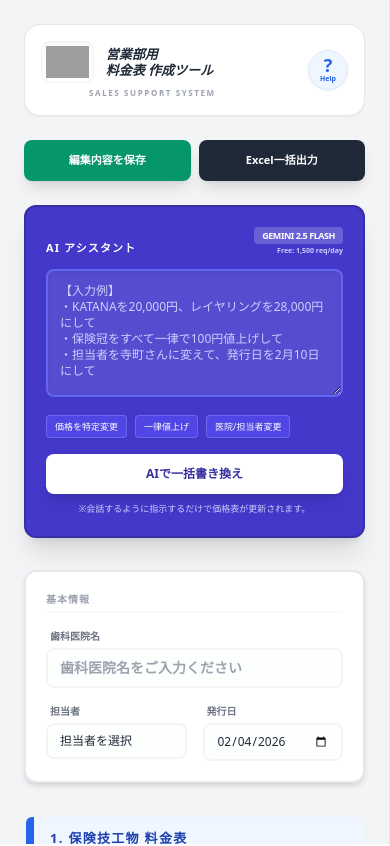
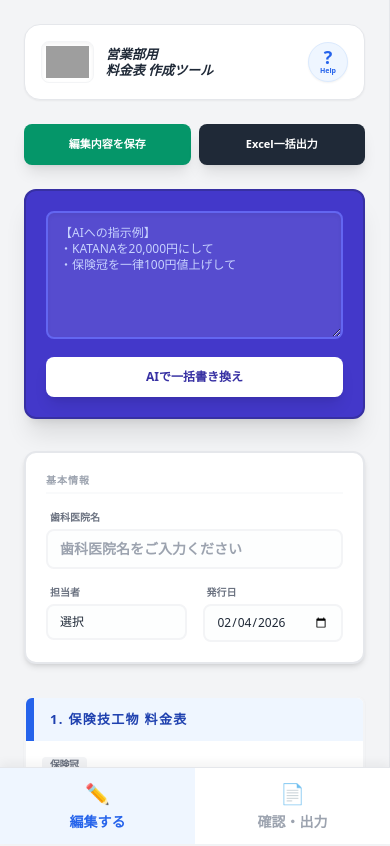
Before and after one commit to mystarz260116/mystarz-pricelist, a React (Vite) app: page / in a window 390 px wide. Shown: the top 846 px of the page. Built offline with nearby package versions, Linux system fonts and the light colour scheme; grey boxes are pictures that could not be loaded.

Commit message:
feat: Implement mobile view mode and scaling
Adds a mobile view mode to switch between editing and preview.
Implements CSS scaling for A4 pages to fit smaller screens, improving mobile usability.
Resets view mode to 'edit' when loading clinic data.

```diff
--- a/App.tsx
+++ b/App.tsx
@@ -1,4 +1,3 @@
-
 import React, { useState, useCallback, useEffect } from 'react';
 import { PriceListData, PriceCategory } from './types';
 import { INITIAL_PRICE_DATA } from './constants';
@@ -16,6 +15,8 @@ const App: React.FC = () => {
   const [showEditor, setShowEditor] = useState(true);
   const [showGuide, setShowGuide] = useState(false);
   const [savedLists, setSavedLists] = useState<PriceListData[]>([]);
+  // モバイル用の表示モード切り替え ('edit' or 'preview')
+  const [mobileViewMode, setMobileViewMode] = useState<'edit' | 'preview'>('edit');
 
   useEffect(() => {
     const stored = localStorage.getItem(STORAGE_KEY);
@@ -76,6 +77,7 @@ const App: React.FC = () => {
   const handleLoadClinic = (clinicData: PriceListData) => {
     if (confirm(`${clinicData.clinic.name} のデータを読み込みますか？`)) {
       setData(JSON.parse(JSON.stringify(clinicData)));
+      setMobileViewMode('edit'); // 読み込み時は編集画面へ
     }
   };
 
@@ -109,7 +111,6 @@ const App: React.FC = () => {
 
   const renderPriceInputs = (catId: string, itemIdx: number, price: string, themeColor: string) => {
     const segments = price.split(/(\s\/\s|～)/);
-
     const inputFocusClasses: {[key: string]: string} = {
       blue: 'focus:ring-blue-500 border-blue-200',
       green: 'focus:ring-emerald-500 border-emerald-200',
@@ -126,17 +127,11 @@ const App: React.FC = () => {
       <div className="flex items-center gap-1 flex-wrap justify-end">
         {segments.map((seg, sIdx) => {
           if (seg === ' / ' || seg === '～') {
-            return (
-              <span key={sIdx} className="text-gray-400 font-black text-[11px] px-0.5">
-                {seg.trim()}
-              </span>
-            );
+            return <span key={sIdx} className="text-gray-400 font-black text-[11px] px-0.5">{seg.trim()}</span>;
           }
-
           const match = seg.match(/^([^0-9]*[\d,]+)(.*)$/);
           const value = match ? match[1] : seg;
           const suffix = match ? match[2] : "";
-
           return (
             <div key={sIdx} className="flex items-center gap-0.5">
               <input
@@ -145,11 +140,7 @@ const App: React.FC = () => {
                 value={value}
                 onChange={(e) => updateSegment(sIdx, e.target.value, suffix)}
               />
-              {suffix && (
-                <span className="text-[9px] text-gray-400 font-bold whitespace-nowrap bg-gray-100/50 px-1 rounded">
-                  {suffix}
-                </span>
-              )}
+              {suffix && <span className="text-[9px] text-gray-400 font-bold whitespace-nowrap bg-gray-100/50 px-1 rounded">{suffix}</span>}
             </div>
           );
         })}
@@ -179,9 +170,7 @@ const App: React.FC = () => {
               <div className="space-y-3">
                 {cat.items.map((item, idx) => (
                   <div key={idx} className="flex items-center gap-2 group">
-                    <span className="text-[10px] text-gray-600 flex-1 truncate group-hover:text-gray-900 transition-colors">
-                      {item.name}
-                    </span>
+                    <span className="text-[10px] text-gray-600 flex-1 truncate group-hover:text-gray-900 transition-colors">{item.name}</span>
                     {renderPriceInputs(cat.id, idx, item.price, themeColor)}
                   </div>
                 ))}
@@ -205,55 +194,20 @@ const App: React.FC = () => {
   ];
 
   return (
-    <div className="flex flex-col md:flex-row min-h-screen overflow-x-hidden">
+    <div className="flex flex-col md:flex-row min-h-screen overflow-x-hidden bg-gray-100">
       {/* 使い方ガイドモーダル */}
       {showGuide && (
         <div className="fixed inset-0 z-[100] bg-black/60 backdrop-blur-sm flex items-center justify-center p-4">
           <div className="bg-white rounded-3xl w-full max-w-2xl max-h-[90vh] overflow-y-auto shadow-2xl border border-white/20">
             <div className="sticky top-0 bg-white border-b p-6 flex justify-between items-center z-10 rounded-t-3xl">
-              <h2 className="text-xl font-black text-gray-800 flex items-center gap-2">
-                使い方ガイド <span className="text-xs bg-gray-100 px-2 py-1 rounded-full text-gray-400 font-bold italic text-blue-500">Free Ver.</span>
-              </h2>
+              <h2 className="text-xl font-black text-gray-800 flex items-center gap-2">使い方ガイド <span className="text-xs bg-gray-100 px-2 py-1 rounded-full text-gray-400 font-bold italic text-blue-500">Free Ver.</span></h2>
               <button onClick={() => setShowGuide(false)} className="w-10 h-10 flex items-center justify-center rounded-full bg-gray-100 hover:bg-gray-200 text-gray-600 text-2xl font-bold transition-transform active:scale-90">×</button>
             </div>
             <div className="p-8 space-y-10">
               <section className="bg-blue-50 p-6 rounded-2xl border border-blue-100 space-y-3">
-                <h3 className="font-black text-blue-800 text-lg flex items-center gap-2">
-                  <span className="text-2xl">🎯</span> 導入の背景と目的
-                </h3>
-                <p className="text-sm text-blue-900/80 leading-relaxed font-medium">
-                  手書きや転記によるミスを防ぎ、営業が現場で即座に正確な料金表を作成できる環境を整えることで、**「事務・営業双方の負担を最小化する」**ことを目的としています。
-                </p>
+                <h3 className="font-black text-blue-800 text-lg flex items-center gap-2">🎯 導入の背景と目的</h3>
+                <p className="text-sm text-blue-900/80 leading-relaxed font-medium">事務・営業双方の負担を最小化することを目的としています。</p>
               </section>
-
-              <section className="space-y-4">
-                <div className="flex items-center gap-3">
-                  <div className="w-8 h-8 rounded-full bg-blue-600 text-white flex items-center justify-center font-bold shadow-md">1</div>
-                  <h3 className="font-bold text-gray-800 text-lg">金額の修正方法（手動）</h3>
-                </div>
-                <p className="text-sm text-gray-600 leading-relaxed pl-11">
-                  項目ごとの金額をクリックすると直接入力できます。<br/>
-                  <span className="font-bold text-blue-600">「3,000 ～ 8,000」</span>や<br/>
-                  <span className="font-bold text-blue-600">「2,500 / １箇所」</span>のような単位付きも、数字の部分だけを書き換えるだけで自動で反映されます。
-                </p>
-              </section>
-
-              <section className="space-y-4">
-                <div className="flex items-center gap-3">
-                  <div className="w-8 h-8 rounded-full bg-indigo-600 text-white flex items-center justify-center font-bold shadow-md">2</div>
-                  <h3 className="font-bold text-gray-800 text-lg">AIで一括書き換え 🤖</h3>
-                </div>
-                <div className="bg-indigo-50 rounded-2xl p-6 pl-11 ml-11 border border-indigo-100">
-                  <p className="text-sm text-indigo-900 leading-relaxed mb-4 font-bold">
-                    左パネルの青いボックスに「会話するように」指示を書くだけ！
-                  </p>
-                  <ul className="text-xs space-y-2 text-indigo-700 list-disc list-inside font-medium">
-                    <li>「ジルコニアを全部2,000円値上げして」</li>
-                    <li>「担当者を○○に変更して、日付は今日にして」</li>
-                  </ul>
-                </div>
-              </section>
-
               <section className="space-y-6">
                 <div className="flex items-center gap-3">
                   <div className="w-8 h-8 rounded-full bg-orange-600 text-white flex items-center justify-center font-bold shadow-md">3</div>
@@ -261,69 +215,45 @@ const App: React.FC = () => {
                 </div>
                 <div className="pl-11 space-y-4">
                   <div className="bg-gray-50 border rounded-xl p-4 space-y-2 font-bold text-xs text-gray-700">
-                    <div className="flex items-start gap-2">
-                      <span className="bg-gray-800 text-white text-[10px] px-1.5 py-0.5 rounded font-bold mt-0.5 whitespace-nowrap">STEP 1</span>
-                      <p>「PDF出力・印刷」ボタンを押す</p>
-                    </div>
-                    <div className="flex items-start gap-2">
-                      <span className="bg-gray-800 text-white text-[10px] px-1.5 py-0.5 rounded font-bold mt-0.5 whitespace-nowrap">STEP 2</span>
-                      <p className="text-orange-600">【最重要】設定（または詳細設定）を開き、「背景のグラフィック」にチェックを入れる ✅</p>
-                    </div>
-                    <div className="flex items-start gap-2">
-                      <span className="bg-gray-800 text-white text-[10px] px-1.5 py-0.5 rounded font-bold mt-0.5 whitespace-nowrap">STEP 3</span>
-                      <p>プリンター選択から「PDF形式で保存」を選択して保存</p>
-                    </div>
-                  </div>
-
-                  <p className="text-[10px] text-gray-500 italic bg-gray-100 p-2 rounded">
-                    ※「背景のグラフィック」にチェックを入れないと、表の背景色やインプラントのオレンジ色が表示されません。
-                  </p>
-
-                  <div className="bg-red-50 p-6 rounded-2xl border-2 border-red-100 shadow-sm space-y-3">
-                    <h4 className="font-black text-red-600 flex items-center gap-2 text-sm uppercase">
-                      ⚠️ ボタンが反応しない・動かない場合
-                    </h4>
-                    <p className="text-xs text-red-900 leading-relaxed font-bold">
-                      LINEやメールのリンクから直接開くと、ブラウザの制限で印刷機能が動かないことがあります。
-                    </p>
-                    <div className="grid grid-cols-2 gap-2 mt-2">
-                       <div className="bg-white p-2 rounded-lg border border-red-200 text-center">
-                         <p className="text-[9px] text-gray-400 font-bold mb-1">iPhoneの方</p>
-                         <p className="text-[10px] text-blue-600 font-black italic underline">Safari</p>
-                       </div>
-                       <div className="bg-white p-2 rounded-lg border border-red-200 text-center">
-                         <p className="text-[9px] text-gray-400 font-bold mb-1">Androidの方</p>
-                         <p className="text-[10px] text-emerald-600 font-black italic underline">Chrome</p>
-                       </div>
-                    </div>
+                    <p className="text-orange-600">【最重要】設定を開き、「背景のグラフィック」にチェックを入れる ✅</p>
                   </div>
                 </div>
               </section>
-            </div>
-            <div className="p-6 bg-gray-50 text-center rounded-b-3xl">
-              <button onClick={() => setShowGuide(false)} className="bg-gray-800 text-white px-12 py-3 rounded-full font-bold text-sm hover:bg-black transition-all shadow-xl active:scale-95">理解しました！</button>
             </div>
           </div>
         </div>
       )}
 
-      <div className={`no-print w-full md:w-1/3 bg-gray-100 border-r p-6 overflow-y-auto h-screen ${!showEditor ? 'hidden' : ''}`}>
+      {/* モバイル用タブ切り替え（最下部固定） */}
+      <div className="md:hidden fixed bottom-0 left-0 right-0 bg-white border-t border-gray-200 z-[60] flex shadow-[0_-4px_10px_rgba(0,0,0,0.05)] no-print">
+        <button
+          onClick={() => setMobileViewMode('edit')}
+          className={`flex-1 py-3 text-sm font-black flex flex-col items-center gap-1 transition-colors ${mobileViewMode === 'edit' ? 'text-blue-600 bg-blue-50' : 'text-gray-400'}`}
+        >
+          <span className="text-xl">✏️</span>
+          <span>編集する</span>
+        </button>
+        <button
+          onClick={() => setMobileViewMode('preview')}
+          className={`flex-1 py-3 text-sm font-black flex flex-col items-center gap-1 transition-colors ${mobileViewMode === 'preview' ? 'text-orange-600 bg-orange-50' : 'text-gray-400'}`}
+        >
+          <span className="text-xl">📄</span>
+          <span>確認・出力</span>
+        </button>
+      </div>
+
+      {/* 左サイドバー（編集パネル） */}
+      <div className={`no-print w-full md:w-1/3 bg-gray-100 border-r p-6 overflow-y-auto h-screen md:block ${mobileViewMode === 'preview' ? 'hidden' : 'block'} pb-24 md:pb-6`}>
         <div className="mb-6 bg-white p-4 rounded-2xl shadow-sm border border-gray-200 flex justify-between items-center">
           <div className="flex flex-col gap-1">
             <div className="flex items-center gap-3">
               <div className="bg-white p-1 rounded-lg border border-gray-100 shadow-inner">
                 <img src="https://www.mystarz.co.jp/Mystarz%2dlogo.png" alt="MyStarz Logo" className="h-8 object-contain" />
               </div>
-              <h1 className="text-[13px] font-black text-gray-800 italic leading-tight">
-                営業部用<br/>料金表 作成ツール
-              </h1>
+              <h1 className="text-[13px] font-black text-gray-800 italic leading-tight">営業部用<br/>料金表 作成ツール</h1>
             </div>
-            <p className="text-[8px] text-gray-400 uppercase tracking-[0.2em] font-bold ml-12">Sales Support System</p>
           </div>
-          <button
-            onClick={() => setShowGuide(true)}
-            className="w-10 h-10 flex flex-col items-center justify-center bg-blue-50 hover:bg-blue-100 text-blue-600 rounded-full transition-all border border-blue-100 shadow-sm transform active:scale-90"
-          >
+          <button onClick={() => setShowGuide(true)} className="w-10 h-10 flex flex-col items-center justify-center bg-blue-50 hover:bg-blue-100 text-blue-600 rounded-full transition-all border border-blue-100 shadow-sm transform active:scale-90">
             <span className="text-lg font-bold leading-none">?</span>
             <span className="text-[7px] font-black">Help</span>
           </button>
@@ -334,38 +264,17 @@ const App: React.FC = () => {
           <button onClick={handleExportExcel} className="bg-gray-800 hover:bg-black text-white py-3 px-2 rounded-lg text-[11px] font-bold shadow-lg transition-all flex items-center justify-center gap-1.5 transform active:scale-95">Excel一括出力</button>
         </div>
 
+        {/* AI アシスタント */}
         <div className="mb-8 bg-indigo-700 p-5 rounded-xl shadow-xl border-2 border-indigo-800">
-          <div className="flex justify-between items-end mb-3">
-            <label className="text-[11px] font-black text-white uppercase tracking-widest block">AI アシスタント</label>
-            <div className="text-right">
-              <span className="text-[9px] bg-white/20 text-white px-2 py-0.5 rounded font-bold uppercase tracking-tighter block mb-0.5">Gemini 2.5 Flash</span>
-              <span className="text-[7px] text-indigo-200 font-bold block">Free: 1,500 req/day</span>
-            </div>
-          </div>
-
           <textarea
             className="w-full border-indigo-500 bg-white/10 text-white border-2 rounded-lg p-3 text-xs h-32 mb-3 focus:ring-2 focus:ring-white outline-none placeholder-indigo-200 shadow-inner"
-            placeholder={"【入力例】\n・KATANAを20,000円、レイヤリングを28,000円にして\n・保険冠をすべて一律で100円値上げして\n・担当者を寺町さんに変えて、発行日を2月10日にして"}
+            placeholder={"【AIへの指示例】\n・KATANAを20,000円にして\n・保険冠を一律100円値上げして"}
             value={memo}
             onChange={(e) => setMemo(e.target.value)}
           />
-
-          <div className="flex flex-wrap gap-2 mb-4">
-            {samplePrompts.map((p, i) => (
-              <button
-                key={i}
-                onClick={() => setMemo(p.text)}
-                className="text-[9px] bg-indigo-600 hover:bg-indigo-500 text-white px-2 py-1 rounded border border-indigo-400/50 transition-colors shadow-sm"
-              >
-                {p.label}
-              </button>
-            ))}
-          </div>
-
           <button onClick={handleUpdateMemo} disabled={isProcessing} className={`w-full py-3 rounded-lg text-xs font-black shadow-lg transition-all transform active:scale-95 ${isProcessing ? 'bg-indigo-300 text-indigo-500 cursor-not-allowed' : 'bg-white text-indigo-800 hover:bg-indigo-50'}`}>
             {isProcessing ? 'AI解析中...' : 'AIで一括書き換え'}
           </button>
-          <p className="text-[9px] text-indigo-200 mt-2 text-center font-medium">※会話するように指示するだけで価格表が更新されます。</p>
         </div>
 
         <div className="bg-white p-5 rounded-xl border-2 border-gray-200 shadow-md mb-8">
@@ -373,44 +282,14 @@ const App: React.FC = () => {
           <div className="space-y-4">
             <div>
                <label className="block text-[10px] text-gray-500 font-bold mb-1 ml-1">歯科医院名</label>
-               <input
-                 type="text"
-                 className="w-full border-2 rounded-lg px-3 py-2 text-sm font-bold border-gray-100 bg-gray-50/30 outline-none focus:ring-2 focus:ring-blue-500"
-                 placeholder="歯科医院名をご入力ください"
-                 value={data.clinic.name}
-                 onChange={(e) => setData({...data, clinic: {...data.clinic, name: e.target.value}})}
-               />
+               <input type="text" className="w-full border-2 rounded-lg px-3 py-2 text-sm font-bold border-gray-100 bg-gray-50/30 outline-none focus:ring-2 focus:ring-blue-500" placeholder="歯科医院名をご入力ください" value={data.clinic.name} onChange={(e) => setData({...data, clinic: {...data.clinic, name: e.target.value}})} />
             </div>
             <div className="grid grid-cols-2 gap-4">
               <div>
                 <label className="block text-[10px] text-gray-500 font-bold mb-1 ml-1">担当者</label>
-                <select
-                  className="w-full border-2 rounded-lg px-3 py-2 text-xs border-gray-100 bg-gray-50/30 outline-none focus:ring-2 focus:ring-blue-500 appearance-none cursor-pointer"
-                  value={data.clinic.representative}
-                  onChange={(e) => setData({...data, clinic: {...data.clinic, representative: e.target.value}})}
-                >
-                  <option value="">担当者を選択</option>
-                  <optgroup label="北浜営業">
-                    <option value="寺町">寺町</option>
-                    <option value="小山">小山</option>
-                    <option value="竹内">竹内</option>
-                    <option value="中澤">中澤</option>
-                    <option value="枡田">枡田</option>
-                    <option value="藤丸">藤丸</option>
-                    <option value="中西">中西</option>
-                    <option value="片山">片山</option>
-                    <option value="山本">山本</option>
-                  </optgroup>
-                  <optgroup label="高槻営業">
-                    <option value="今井">今井</option>
-                    <option value="阪本">阪本</option>
-                    <option value="熊懐">熊懐</option>
-                    <option value="川合">川合</option>
-                    <option value="山田">山田</option>
-                    <option value="松井">松井</option>
-                    <option value="平">平</option>
-                    <option value="宮川">宮川</option>
-                  </optgroup>
+                <select className="w-full border-2 rounded-lg px-3 py-2 text-xs border-gray-100 bg-gray-50/30 outline-none focus:ring-2 focus:ring-blue-500 appearance-none cursor-pointer" value={data.clinic.representative} onChange={(e) => setData({...data, clinic: {...data.clinic, representative: e.target.value}})}>
+                  <option value="">選択</option>
+                  <option value="寺町">寺町</option><option value="小山">小山</option><option value="今井">今井</option><option value="松井">松井</option>
                 </select>
               </div>
               <div>
@@ -426,40 +305,33 @@ const App: React.FC = () => {
         {renderCategoryGroup("3. インプラント", implantCategories, "orange")}
         {renderCategoryGroup("4. 自費義歯料金一覧", privateDentureCategories, "orange")}
 
+        {/* 保存済みリスト */}
         <div className="mt-12 pt-8 border-t-4 border-gray-300">
-          <h2 className="text-xs font-black text-gray-800 mb-4 tracking-widest uppercase flex items-center gap-2">
-            保存済み医院リスト <span className="text-[8px] bg-gray-200 text-gray-500 px-2 py-0.5 rounded font-black tracking-normal">端末内保存</span>
-          </h2>
+          <h2 className="text-xs font-black text-gray-800 mb-4 tracking-widest uppercase">保存済み医院リスト</h2>
           <div className="max-h-60 overflow-y-auto border-2 border-gray-200 rounded-xl bg-white shadow-inner">
-            {savedLists.length === 0 ? (
-              <div className="p-8 text-center text-[10px] text-gray-400">履歴なし</div>
-            ) : (
+            {savedLists.length === 0 ? <div className="p-8 text-center text-[10px] text-gray-400">履歴なし</div> : (
               <ul className="divide-y divide-gray-100">
                 {savedLists.map((list, i) => (
                   <li key={i} className="p-3 hover:bg-emerald-50 cursor-pointer transition-colors" onClick={() => handleLoadClinic(list)}>
                     <div className="text-[11px] font-black text-gray-700">{list.clinic.name}</div>
-                    <div className="text-[9px] text-gray-400 flex justify-between">
-                      <span>{list.clinic.publishDate} / {list.clinic.representative}</span>
-                      <span className="text-[8px] text-emerald-600 font-bold">読込可</span>
-                    </div>
+                    <div className="text-[9px] text-gray-400">{list.clinic.publishDate} / {list.clinic.representative}</div>
                   </li>
                 ))}
               </ul>
             )}
           </div>
-          <p className="text-[9px] text-gray-400 mt-2 italic px-1">※履歴は現在使用中のブラウザにのみ表示されます。</p>
         </div>
       </div>
 
-      <div className={`flex-1 relative bg-gray-300 overflow-y-auto print:overflow-visible print:bg-white h-screen print:h-auto`}>
+      {/* 右メインエリア（プレビュー） */}
+      <div className={`flex-1 relative bg-gray-300 overflow-y-auto print:overflow-visible print:bg-white h-screen print:h-auto md:block ${mobileViewMode === 'edit' ? 'hidden' : 'block'} pb-24 md:pb-0`}>
         <div className="no-print sticky top-0 bg-white/95 backdrop-blur-md border-b-2 border-gray-200 p-4 z-50 flex justify-between items-center shadow-lg">
-          <button onClick={() => setShowEditor(!showEditor)} className="px-4 py-2 bg-gray-100 border-2 border-gray-300 rounded-lg text-[10px] font-black shadow-sm transform active:scale-95 transition-all">
-            {showEditor ? '← パネル閉じる' : '編集パネルを開く'}
-          </button>
+          <button onClick={() => setMobileViewMode('edit')} className="md:hidden px-4 py-2 bg-gray-100 border-2 border-gray-300 rounded-lg text-[10px] font-black">← 戻って修正</button>
+          <div className="hidden md:block"></div>
           <button
             onClick={handlePrint}
             disabled={isPrinting}
-            className={`bg-orange-600 text-white px-10 py-3 rounded-full shadow-xl hover:bg-orange-700 font-black text-sm transition-all border-b-4 border-orange-800 active:border-b-0 active:translate-y-1 ${isPrinting ? 'opacity-70 cursor-not-allowed translate-y-1 border-b-0' : ''}`}
+            className={`bg-orange-600 text-white px-8 md:px-12 py-3 rounded-full shadow-xl hover:bg-orange-700 font-black text-sm transition-all border-b-4 border-orange-800 active:border-b-0 active:translate-y-1 ${isPrinting ? 'opacity-70 cursor-not-allowed' : ''}`}
           >
             {isPrinting ? '準備中...' : 'PDF出力・印刷'}
           </button>
```
Also changed, not shown: index.css (+4 -4 lines).
